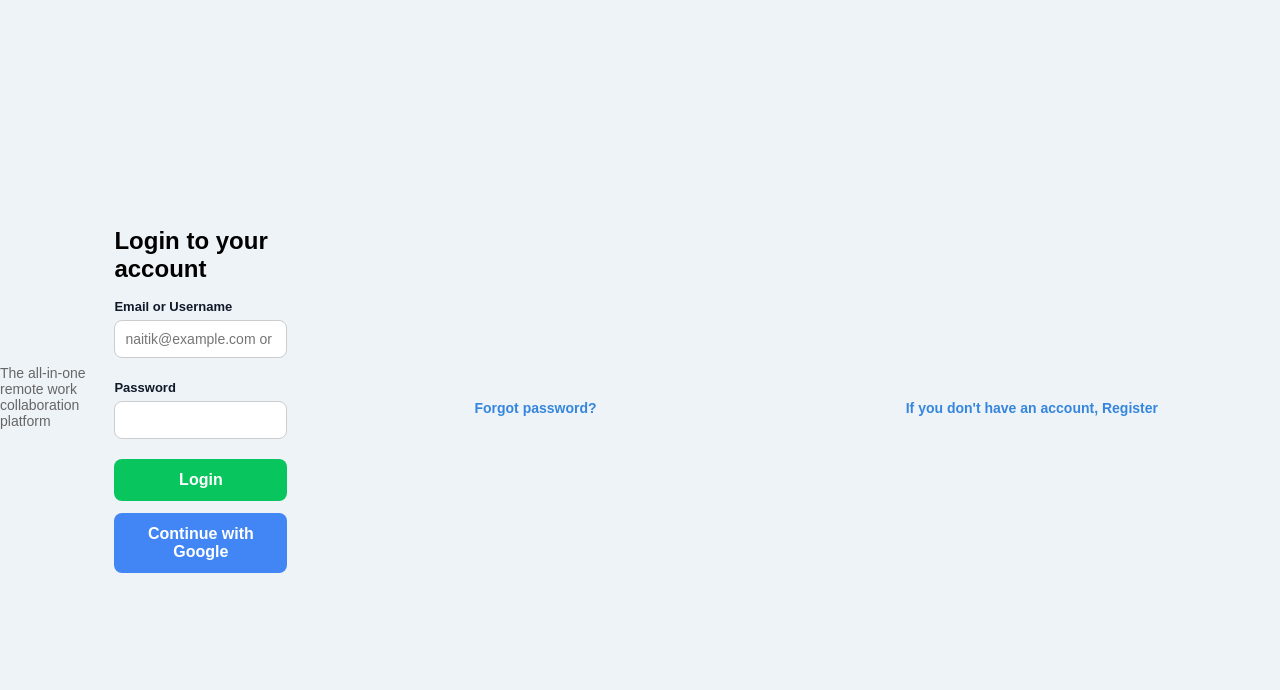
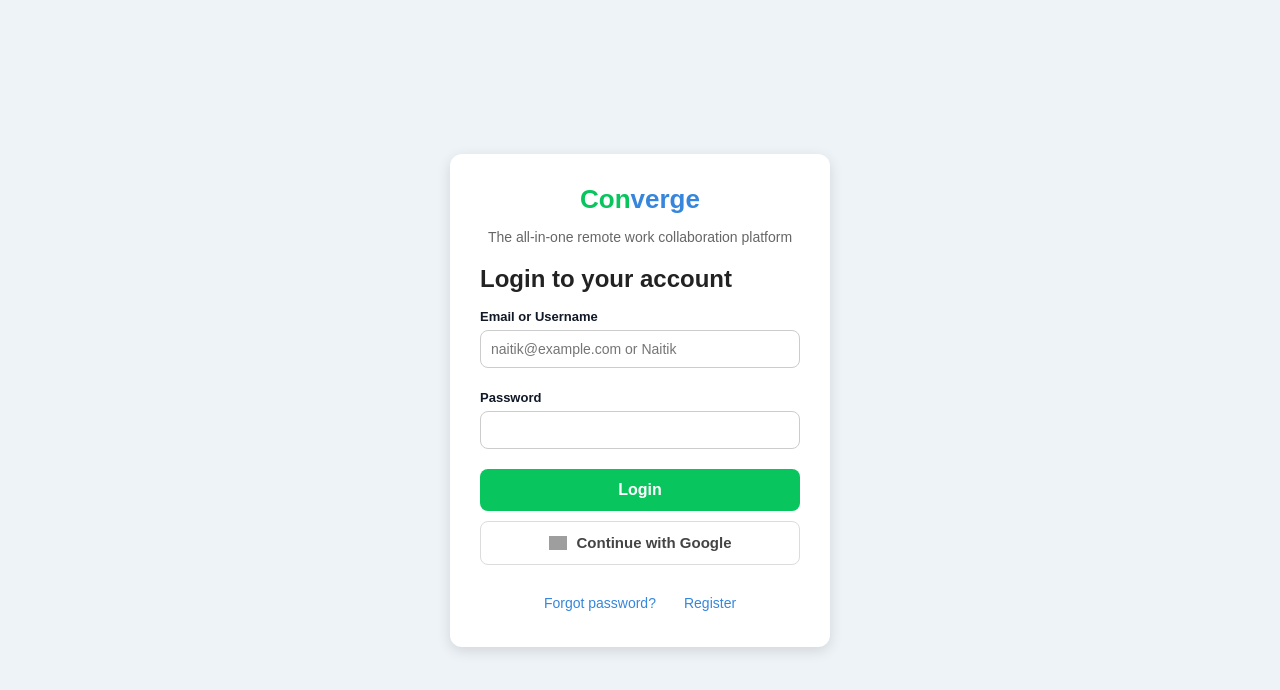
Before and after one commit to Farang998/Converge, a React (Vite) app in the folder frontend/: page /login in a window 1280 px wide. Shown: the top 690 px of the page. Built offline with nearby package versions, Linux system fonts and the light colour scheme; no server answers; grey boxes are pictures that could not be loaded.

Commit message:
resolved bug in backend urls

```diff
--- a/frontend/src/pages/Dashboard/dashboard.css
+++ b/frontend/src/pages/Dashboard/dashboard.css
@@ -199,7 +199,7 @@
 .projects-section::-webkit-scrollbar-thumb {
   background: linear-gradient(180deg, #49d7ff, #32a9ff);
   border-radius: 10px;
-  border: 3px solid #ffffff; /* gives the white gap around the bar */
+  border: 2px solid #ffffff; /* gives the white gap around the bar */
 }
 
 .projects-section::-webkit-scrollbar-thumb:hover {
@@ -357,16 +357,16 @@
 }
 
 .details-btn {
-  background: #06c167 !important;
+  background: #09d1a3 !important;
   width: 100%;
   padding: 12px 0;
   font-size: 1rem;
-  border-radius: 10px;
+  border-radius: 5px;
   font-weight: 600;
 }
 
 .details-btn:hover {
-  background: #05a85a !important;
+  background: #02bb9f !important;
 }
 
 
@@ -374,7 +374,7 @@
   margin-top: 12px;
   padding: 12px 14px;
   background: #f7fbff;
-  border-left: 4px solid #0f7ac0;
+  border-left: 2px solid #0f7ac0;
   border-radius: 12px;
   font-size: 0.92rem;
   color: #334155;
--- a/frontend/src/pages/Login.css
+++ b/frontend/src/pages/Login.css
@@ -17,6 +17,11 @@
   border-radius: 12px;
   box-shadow: 0 4px 14px rgba(0,0,0,0.12);
   text-align: center;
+}
+
+/* Small screens */
+@media (max-width: 420px) {
+  .container { width: 92%; padding: 20px; }
 }
 
 /* LOGO AREA */
@@ -46,6 +51,13 @@
   margin-bottom: 20px;
 }
 
+.form-title {
+  font-size: 20px;
+  font-weight: 700;
+  margin-bottom: 14px;
+  color: #222;
+}
+
 /* FORM */
 form {
   text-align: left;
@@ -68,7 +80,7 @@ input {
   margin-bottom: 10px;
 }
 
-button {
+.primary-btn {
   width: 100%;
   padding: 12px;
   background: #08c55d;
@@ -81,9 +93,31 @@ button {
   cursor: pointer;
 }
 
-button:hover {
-  background: #07974a;
+.primary-btn:hover { background: #07974a; }
+
+.google-btn {
+  width: 100%;
+  padding: 12px;
+  background: #ffffff;
+  color: #444;
+  font-size: 15px;
+  font-weight: 600;
+  border: 1px solid #dcdcdc;
+  border-radius: 8px;
+  margin-top: 10px;
+  cursor: pointer;
+  display: flex;
+  align-items: center;
+  justify-content: center;
+  gap: 10px;
 }
+
+.google-btn .g-icon {
+  width: 18px; height: 18px; display: inline-block;
+  background: url('/google-icon.svg') center/contain no-repeat;
+}
+
+.google-btn:hover { background: #f7f7f7; }
 
 /* LINKS */
 .tab {
@@ -103,3 +137,6 @@ button:hover {
 .Toastify__toast {
   z-index: 99999;
 }
+
+.links { display:flex; gap:12px; justify-content:center; margin-top:12px; }
+.links .tab { padding: 6px 8px; }
--- a/frontend/src/pages/Login.jsx
+++ b/frontend/src/pages/Login.jsx
@@ -5,9 +5,6 @@ import { ToastContainer, toast } from 'react-toastify';
 import 'react-toastify/dist/ReactToastify.css';
 import api, { setAuthToken } from '../services/api';
 import { useAuth } from '../contexts/AuthContext';
-import { auth, googleProvider } from '../firebase';
-import { signInWithPopup } from 'firebase/auth';
-
 export default function Login() {
   const navigate = useNavigate();
   const { login } = useAuth();
@@ -57,6 +54,10 @@ export default function Login() {
 
   return (
     <div className="loginpage">
+      <div className="container">
+        <div className="logo">
+          <span className="brand"><span className="green">Con</span><span className="blue">verge</span></span>
+        </div>
         <p className="subtitle">The all-in-one remote work collaboration platform</p>
         <form id="loginForm" onSubmit={handleSubmit}>
           <div className="form-title">Login to your account</div>
@@ -79,10 +80,11 @@ export default function Login() {
             onChange={handleChange}
             required
           />
-        <button type="submit">Login</button>
+          <button type="submit" className="primary-btn">Login</button>
+
           <button
             type="button"
-          style={{ marginTop: '0.75rem', background: '#4285F4' }}
+            className="google-btn"
             onClick={async () => {
               setError('');
               try {
@@ -111,17 +113,21 @@ export default function Login() {
               }
             }}
           >
+            <span className="g-icon" aria-hidden="true"></span>
             Continue with Google
           </button>
+
           {error && <div style={{ color: 'red', marginTop: '1rem' }}>{error}</div>}
           {success && <div style={{ color: 'green', marginTop: '1rem' }}>{success}</div>}
         </form>
+
         {/* Toast container for login notifications */}
         <ToastContainer />
+
+        <div className="links">
           <button
             type="button"
             className="tab"
-        style={{ marginTop: '1rem' }}
             onClick={() => navigate('/forgot-password')}
           >
             Forgot password?
@@ -129,12 +135,12 @@ export default function Login() {
           <button
             type="button"
             className="tab"
-        style={{ marginTop: '1rem' }}
             onClick={() => navigate('/register')}
           >
-        If you don't have an account, Register
+            Register
           </button>
-
+        </div>
+      </div>
     </div>
   );
 }
```
Also changed, not shown: frontend/src/pages/Dashboard.jsx (deleted, +0 -65 lines), 2 other files (tests, documents, lock files or other folders). Lines whose indentation alone changed are shown as unchanged.
